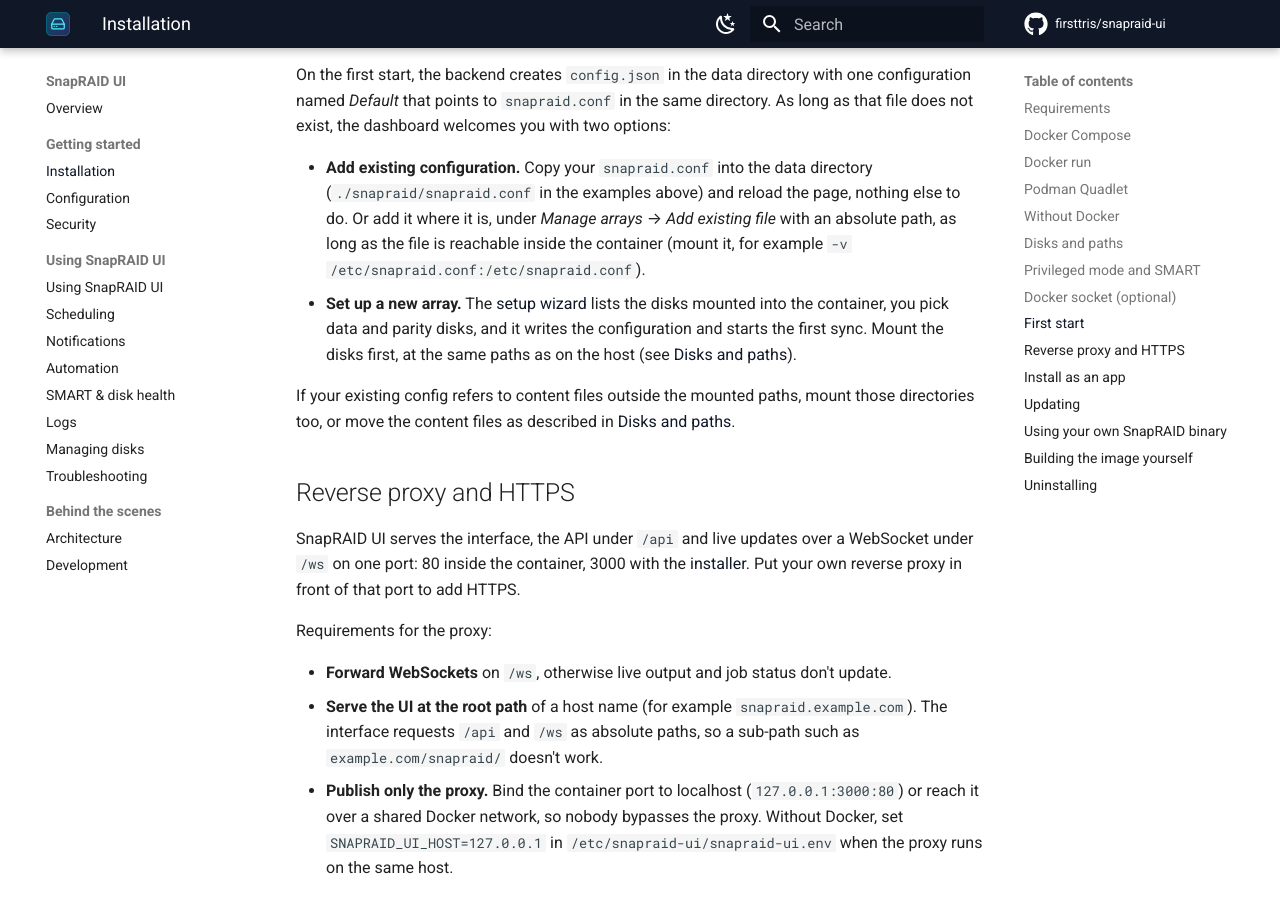
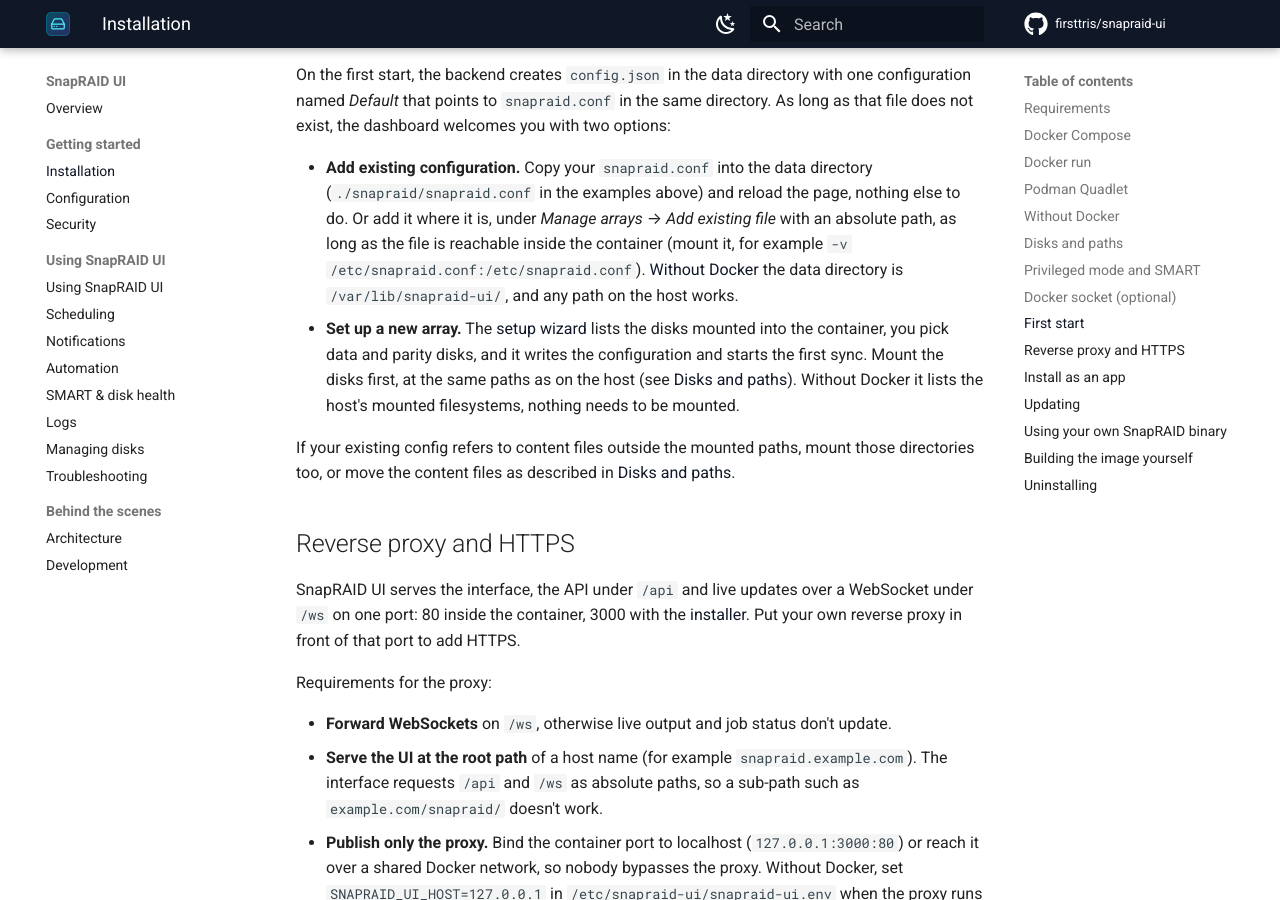
Before and after one commit to firsttris/snapraid-ui, an MkDocs documentation site: the page built from docs/installation.md, in a window 1280 px wide and 900 px high, scrolled down 6235 px. Built offline with MkDocs 1.6.1 and Material for MkDocs 9.7.7, drawn with Linux system fonts in a browser that asks for light colours; comment, search, counter and statistics services are not loaded.

Commit message:
Docs: SnapRAID 14+ with the installer, First start and log hints without Docker, architecture
Co-Authored-By: Claude Opus 5.5 <noreply@anthropic.com>
Claude-Session: https://claude.ai/code/session_01J8F4KwKJenvY78nhehnrMt

```diff
--- a/docs/installation.md
+++ b/docs/installation.md
@@ -191,8 +191,8 @@ With Podman, mount the Podman socket instead, e.g. `/run/podman/podman.sock:/var
 
 On the first start, the backend creates `config.json` in the data directory with one configuration named *Default* that points to `snapraid.conf` in the same directory. As long as that file does not exist, the dashboard welcomes you with two options:
 
-- **Add existing configuration.** Copy your `snapraid.conf` into the data directory (`./snapraid/snapraid.conf` in the examples above) and reload the page, nothing else to do. Or add it where it is, under *Manage arrays* → *Add existing file* with an absolute path, as long as the file is reachable inside the container (mount it, for example `-v /etc/snapraid.conf:/etc/snapraid.conf`).
-- **Set up a new array.** The [setup wizard](disks.md#set-up-a-new-array) lists the disks mounted into the container, you pick data and parity disks, and it writes the configuration and starts the first sync. Mount the disks first, at the same paths as on the host (see [Disks and paths](#disks-and-paths)).
+- **Add existing configuration.** Copy your `snapraid.conf` into the data directory (`./snapraid/snapraid.conf` in the examples above) and reload the page, nothing else to do. Or add it where it is, under *Manage arrays* → *Add existing file* with an absolute path, as long as the file is reachable inside the container (mount it, for example `-v /etc/snapraid.conf:/etc/snapraid.conf`). [Without Docker](#without-docker) the data directory is `/var/lib/snapraid-ui/`, and any path on the host works.
+- **Set up a new array.** The [setup wizard](disks.md#set-up-a-new-array) lists the disks mounted into the container, you pick data and parity disks, and it writes the configuration and starts the first sync. Mount the disks first, at the same paths as on the host (see [Disks and paths](#disks-and-paths)). Without Docker it lists the host's mounted filesystems, nothing needs to be mounted.
 
 If your existing config refers to content files outside the mounted paths, mount those directories too, or move the content files as described in [Disks and paths](#disks-and-paths).
 
```
Also changed, not shown: README.md (+4 -4 lines), docs/architecture.md (+2 -2 lines), docs/notifications.md (+1 -1 lines), docs/troubleshooting.md (+2 -2 lines).
